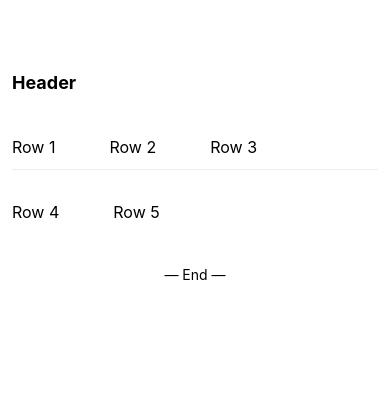
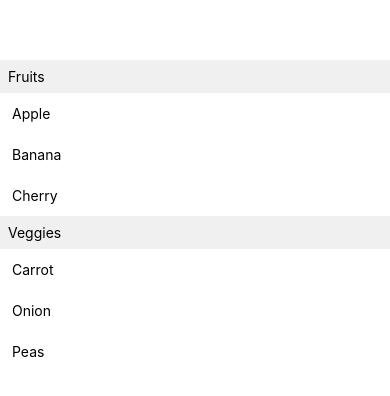
Before and after one commit to nileshborate/react_native, a React Native app in the folder firstappnative/: screen / in a window 390 px wide. Shown: the top 396 px of the page. Built offline with nearby package versions, Linux system fonts and the light colour scheme.

Commit message:
section list

```diff
--- a/firstappnative/App.tsx
+++ b/firstappnative/App.tsx
@@ -1,54 +1,36 @@
-import { useRef, useState } from 'react';
-import { FlatList, RefreshControl, StyleSheet, Text, View } from 'react-native';
+import { useState } from 'react';
+import { Pressable, SectionList, Text, View } from 'react-native';
 
 function App() {
-  const [refreshing, setRefreshing] = useState(false);
-  const [data, setData] = useState(
-    Array.from({ length: 5 }, (_, i) => `Row ${i + 1}`),
-  );
-  const Sep = () => (
-    <View
-      style={{ height: 1, backgroundColor: '#eee', marginHorizontal: 12 }}
-    />
-  );
-  const Empty = () => (
-    <Text style={{ textAlign: 'center', marginTop: 40 }}>No items found</Text>
-  );
-
-  const refresh = async () => {
-    setRefreshing(true);
-    await new Promise(r => setTimeout(r, 800));
-    setData(arr => [...arr, `Row ${arr.length + 1}`]);
-    setRefreshing(false);
-  };
+  const [active, setActive] = useState(null);
+  const sections = [
+    { title: 'Fruits', data: ['Apple', 'Banana', 'Cherry'] },
+    { title: 'Veggies', data: ['Carrot', 'Onion', 'Peas'] },
+  ];
   return (
     <View style={{ paddingTop: 60 }}>
-      <FlatList
-        data={data}
-        ItemSeparatorComponent={Sep}
-        ListEmptyComponent={Empty}
-        ListHeaderComponent={
-          <Text style={{ padding: 12, fontSize: 18, fontWeight: '700' }}>
-            Header
-          </Text>
-        }
-        ListFooterComponent={
-          <Text style={{ padding: 12, textAlign: 'center' }}>— End —</Text>
-        }
-        renderItem={({ item }) => {
-          return <Text style={{ padding: 12, fontSize: 16 }}>{item}</Text>;
-        }}
-        refreshControl={
-          <RefreshControl refreshing={refreshing} onRefresh={refresh} />
-        }
-        numColumns={3}
-        keyExtractor={x => x + 1}
-        columnWrapperStyle={{ gap: 30 }}
-        contentContainerStyle={{ gap: 20 }}
+      <SectionList
+        sections={sections}
+        renderSectionHeader={({ section }) => (
+          <View style={{ backgroundColor: '#F0F0F0', padding: 8 }}>
+            <Text>{section.title}</Text>
+          </View>
+        )}
+        renderItem={({ item }) => (
+          <Pressable style={{ padding: 12 }} onPress={() => setActive(item)}>
+            <Text
+              style={{
+                fontWeight: item === active ? '800' : '400',
+                color: item === active ? 'blue' : 'black',
+              }}
+            >
+              {item}
+            </Text>
+          </Pressable>
+        )}
       />
     </View>
   );
 }
 
-const styles = StyleSheet.create({});
 export default App;
```
